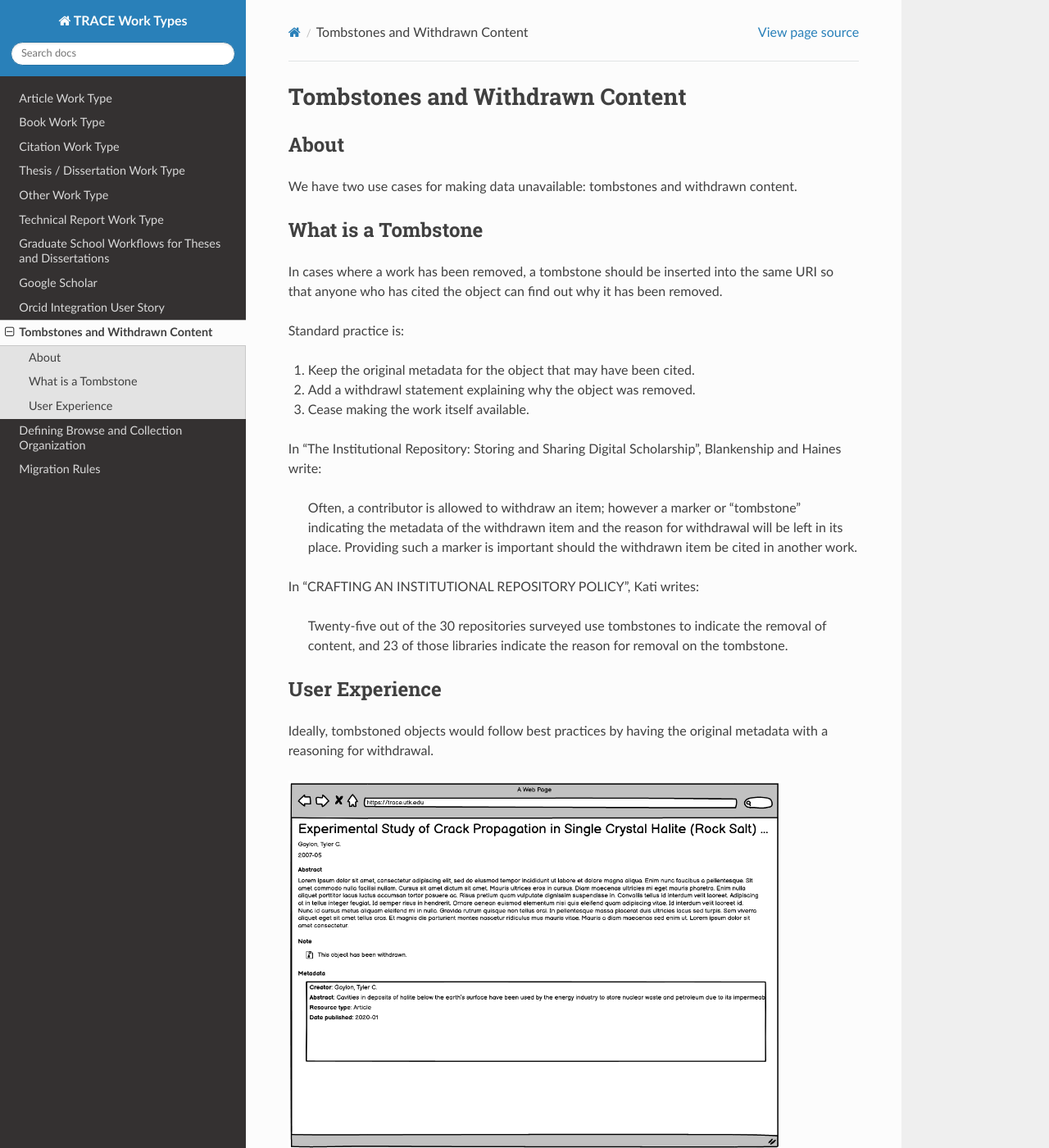
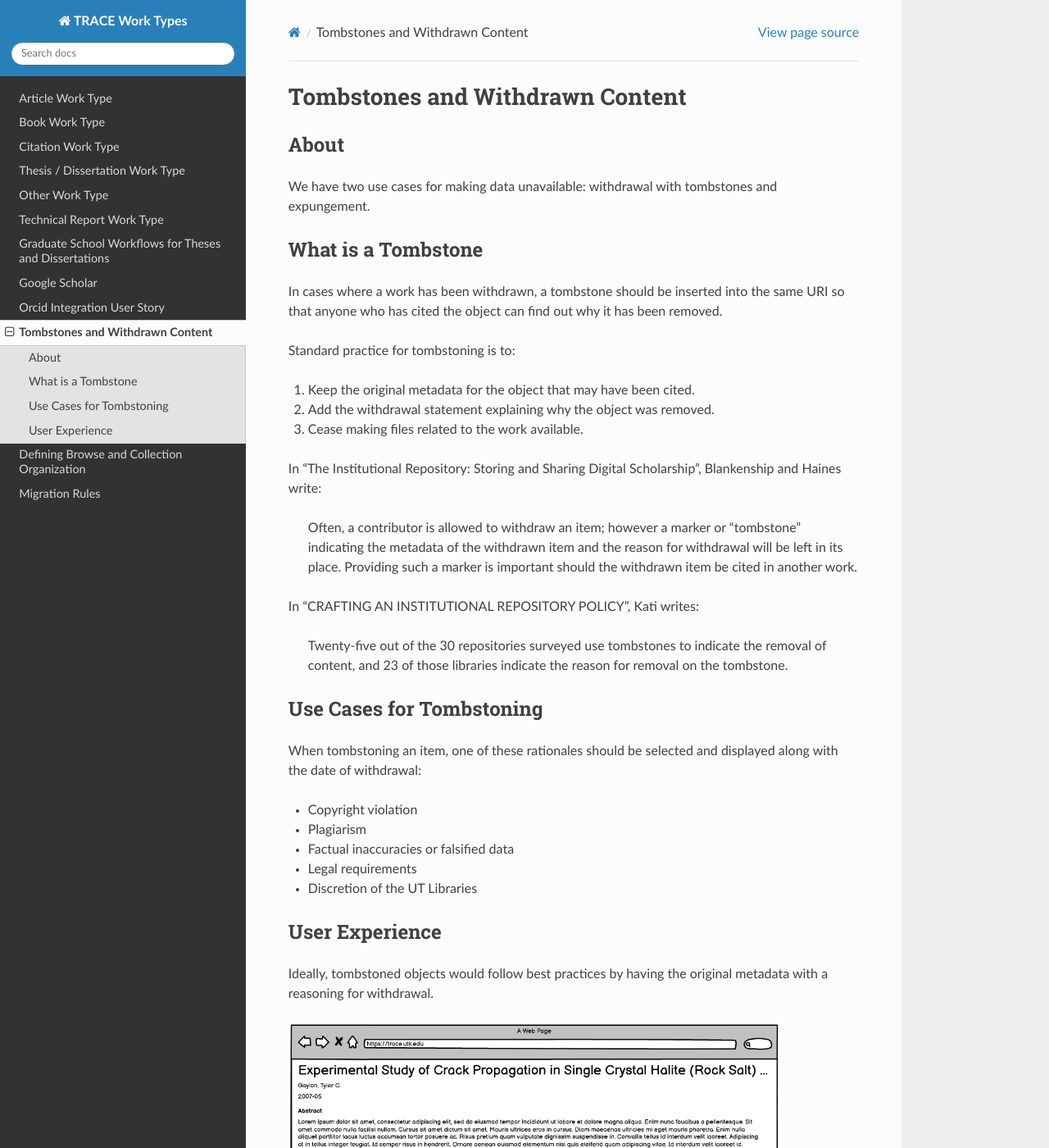
Before and after one commit to utkdigitalinitiatives/trace_work_types_planning, a Sphinx documentation site: the page built from docs/source/features/tombstone.rst, in a window 1280 px wide and 1400 px high. Shown: the whole window at 82% size. Built offline with Sphinx 7.4.7 and the Read the Docs theme 2.0.0, drawn with Linux system fonts in a browser that asks for light colours.

Commit message:
Update tombstone.

```diff
--- a/docs/source/features/tombstone.rst
+++ b/docs/source/features/tombstone.rst
@@ -4,19 +4,19 @@ Tombstones and Withdrawn Content
 About
 -----
 
-We have two use cases for making data unavailable: tombstones and withdrawn content.
+We have two use cases for making data unavailable: withdrawal with tombstones and expungement.
 
 What is a Tombstone
 -------------------
 
-In cases where a work has been removed, a tombstone should be inserted into the same URI so that anyone who has cited the
-object can find out why it has been removed.
+In cases where a work has been withdrawn, a tombstone should be inserted into the same URI so that anyone who has cited
+the object can find out why it has been removed.
 
-Standard practice is:
+Standard practice for tombstoning is to:
 
 1. Keep the original metadata for the object that may have been cited.
-2. Add a withdrawl statement explaining why the object was removed.
-3. Cease making the work itself available.
+2. Add the withdrawal statement explaining why the object was removed.
+3. Cease making files related to the work available.
 
 In "The Institutional Repository: Storing and Sharing Digital Scholarship", Blankenship and Haines write:
 
@@ -33,6 +33,18 @@ In "CRAFTING AN INSTITUTIONAL REPOSITORY POLICY", Kati writes:
     Twenty-five out of the 30 repositories surveyed use tombstones to indicate the removal of
     content, and 23 of those libraries indicate the reason for removal on the tombstone.
 
+Use Cases for Tombstoning
+-------------------------
+
+When tombstoning an item, one of these rationales should be selected and displayed along with the date of withdrawal:
+
+* Copyright violation
+* Plagiarism
+* Factual inaccuracies or falsified data
+* Legal requirements
+* Discretion of the UT Libraries
+
+
 User Experience
 ---------------
 
```
Also changed, not shown: docs/source/images/tombstone.png.
